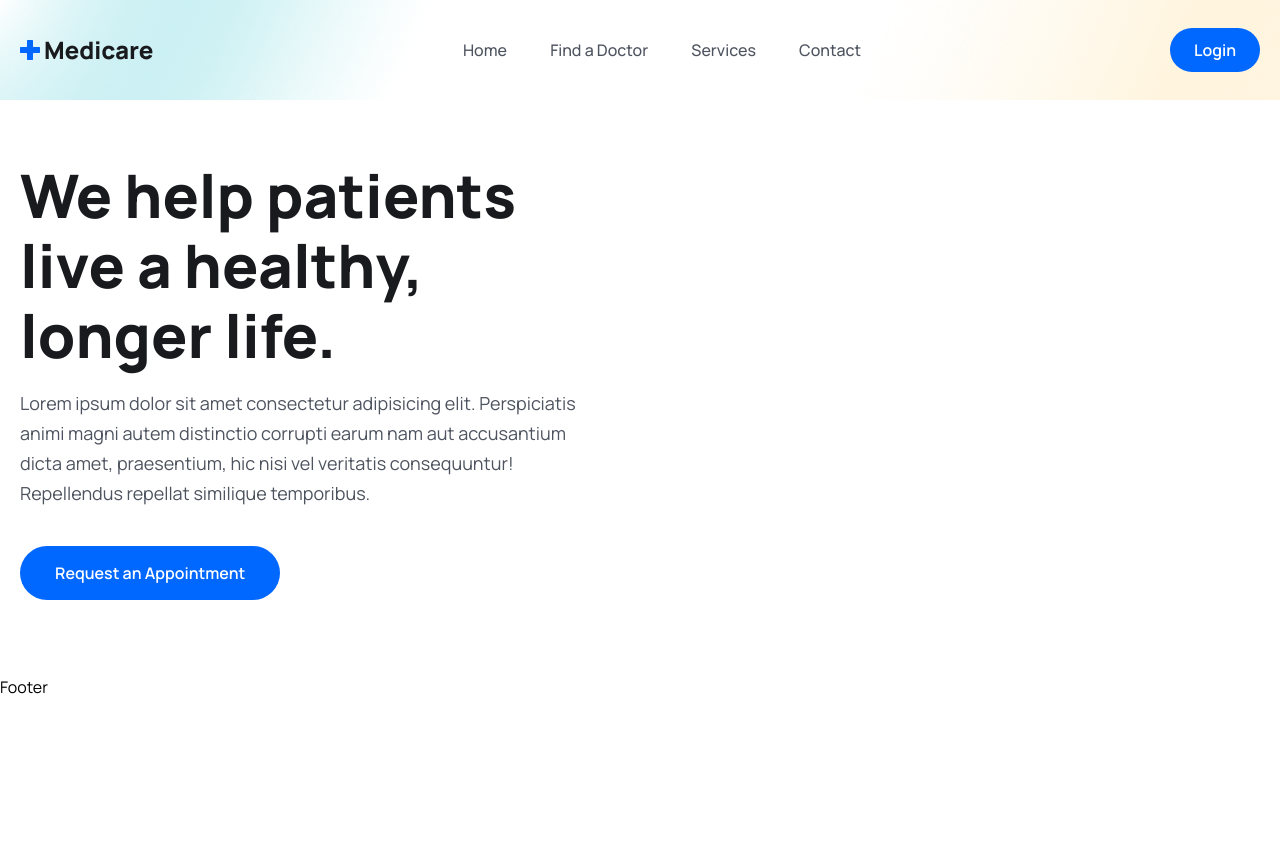
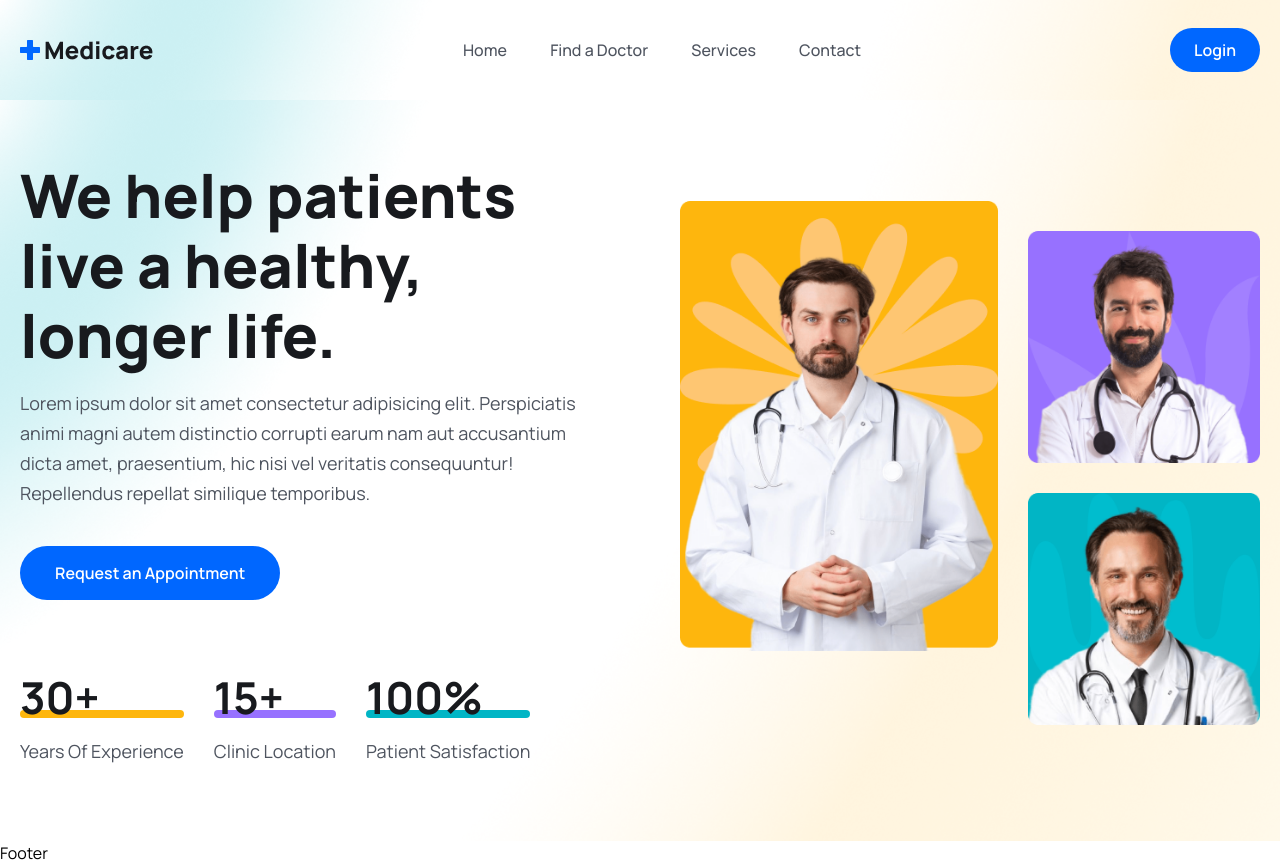
Before and after one commit to programmernizam/medicare, a React (Vite) app: page / in a window 1280 px wide. Before the commit the page ends 800 px from the top, so only its background shows below. Built offline with nearby package versions, Linux system fonts and the light colour scheme.

Commit message:
Hero section v1 completed

```diff
--- a/src/index.css
+++ b/src/index.css
@@ -23,6 +23,9 @@
   .header {
     @apply bg-[url('./assets/images/mask.png')] bg-no-repeat bg-cover bg-center w-full h-[100px] leading-[100px];
   }
+  .hero_section {
+    @apply bg-[url('./assets/images/hero-bg.png')] bg-no-repeat bg-cover bg-center;
+  }
 }
 @media only screen and (max-width: 1024px) {
   section {
--- a/src/pages/Home/Hero.jsx
+++ b/src/pages/Home/Hero.jsx
@@ -1,3 +1,6 @@
+import heroImg01 from "../../assets/images/hero-img01.png";
+import heroImg02 from "../../assets/images/hero-img02.png";
+import heroImg03 from "../../assets/images/hero-img03.png";
 const Hero = () => {
   return (
     <section className="hero_section pt-[60px] 2xl:h-[800px]">
@@ -17,6 +20,44 @@
               </p>
               <button className="btn">Request an Appointment</button>
             </div>
+            {/* =====Hero Counter====== */}
+            <div className="mt-[30px] lg:mt-[70px] flex flex-col lg:flex-row lg:items-center gap-5 lg:gap-[30px]">
+              <div>
+                <h2 className="text-[36px] leading-[56px] lg:text-[44px] lg:leading-[54px] text-headingColor font-bold">
+                  30+
+                </h2>
+                <span className="w-100px h-2 bg-yellowColor rounded-full block -mt-[14px]"></span>
+                <p className="text_para">Years Of Experience</p>
+              </div>
+              <div>
+                <h2 className="text-[36px] leading-[56px] lg:text-[44px] lg:leading-[54px] text-headingColor font-bold">
+                  15+
+                </h2>
+                <span className="w-100px h-2 bg-purpleColor rounded-full block -mt-[14px]"></span>
+                <p className="text_para">Clinic Location</p>
+              </div>
+              <div>
+                <h2 className="text-[36px] leading-[56px] lg:text-[44px] lg:leading-[54px] text-headingColor font-bold">
+                  100%
+                </h2>
+                <span className="w-100px h-2 bg-irisBlueColor rounded-full block -mt-[14px]"></span>
+                <p className="text_para">Patient Satisfaction</p>
+              </div>
+            </div>
+          </div>
+          {/* ========Hero Image======= */}
+          <div className="flex gap-[30px] justify-end">
+            <div>
+              <img className="w-full" src={heroImg01} alt="Hero Image" />
+            </div>
+            <div className="mt-[30px]">
+              <img
+                className="w-full mb-[30px]"
+                src={heroImg02}
+                alt="Hero Image"
+              />
+              <img className="w-full" src={heroImg03} alt="Hero Image" />
+            </div>
           </div>
         </div>
       </div>
```
